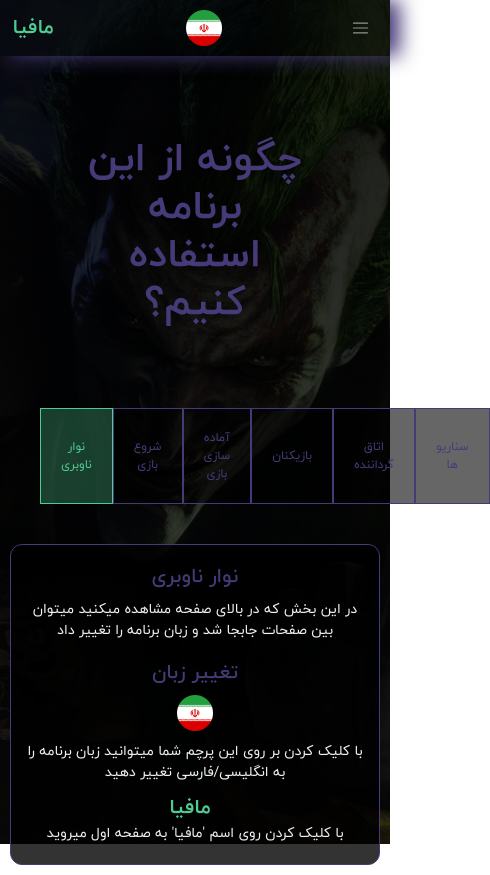
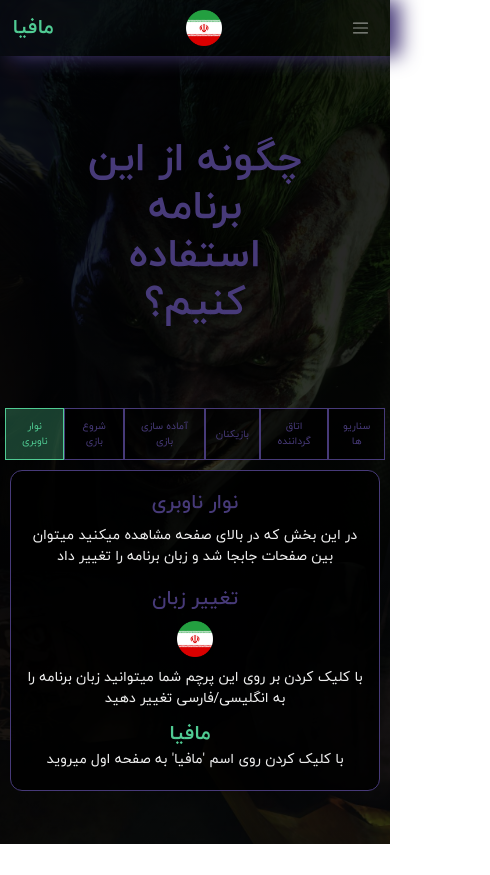
Before and after one commit to alirezazahiri/WereWolf, a React (Create React App) app: page /guide in a window 390 px wide. Shown: the whole page, 490 px wide, since content can reach past the window. After the commit the page ends 844 px from the top, so only its background shows below. Built offline with nearby package versions, Linux system fonts and the light colour scheme.

Commit message:
filters responsive design done :100:

```diff
--- a/src/components/Guide/GuideFilters.module.css
+++ b/src/components/Guide/GuideFilters.module.css
@@ -6,7 +6,6 @@
 
 .filtersContainer button{
     background-color: rgba(0, 0, 0, 0.6);
-    background-color: none;
     border: 1px solid rgb(71, 58, 121);
     color: rgb(71, 58, 121);
     padding: 2rem;
@@ -19,3 +18,14 @@
     background-color: rgba(80, 203, 147, 0.3);
     border: 1px solid #50cb93;
 }
+
+@media (max-width: 480px) {
+    .filtersContainer {
+        margin: .5rem;
+    }
+
+    .filtersContainer button {
+        font-size: 1rem;
+        padding: 1rem;
+    }
+}
```
